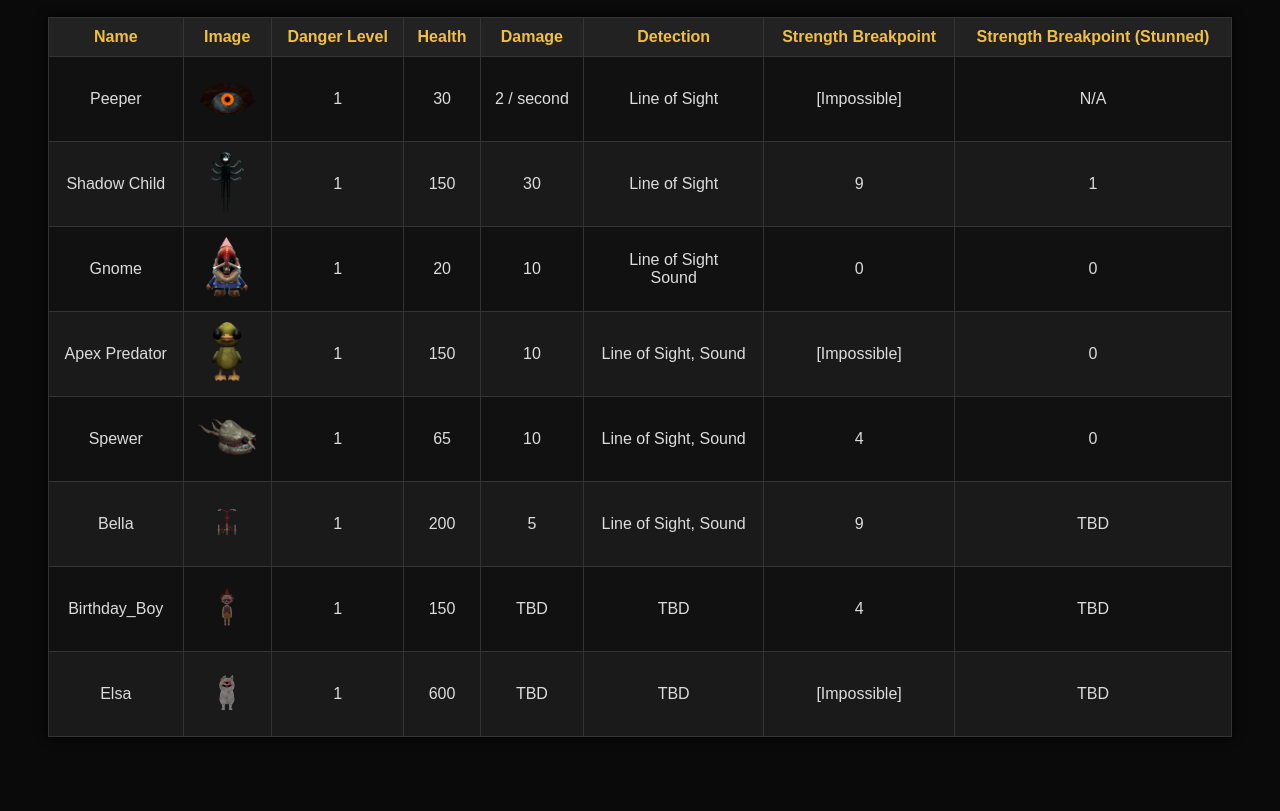
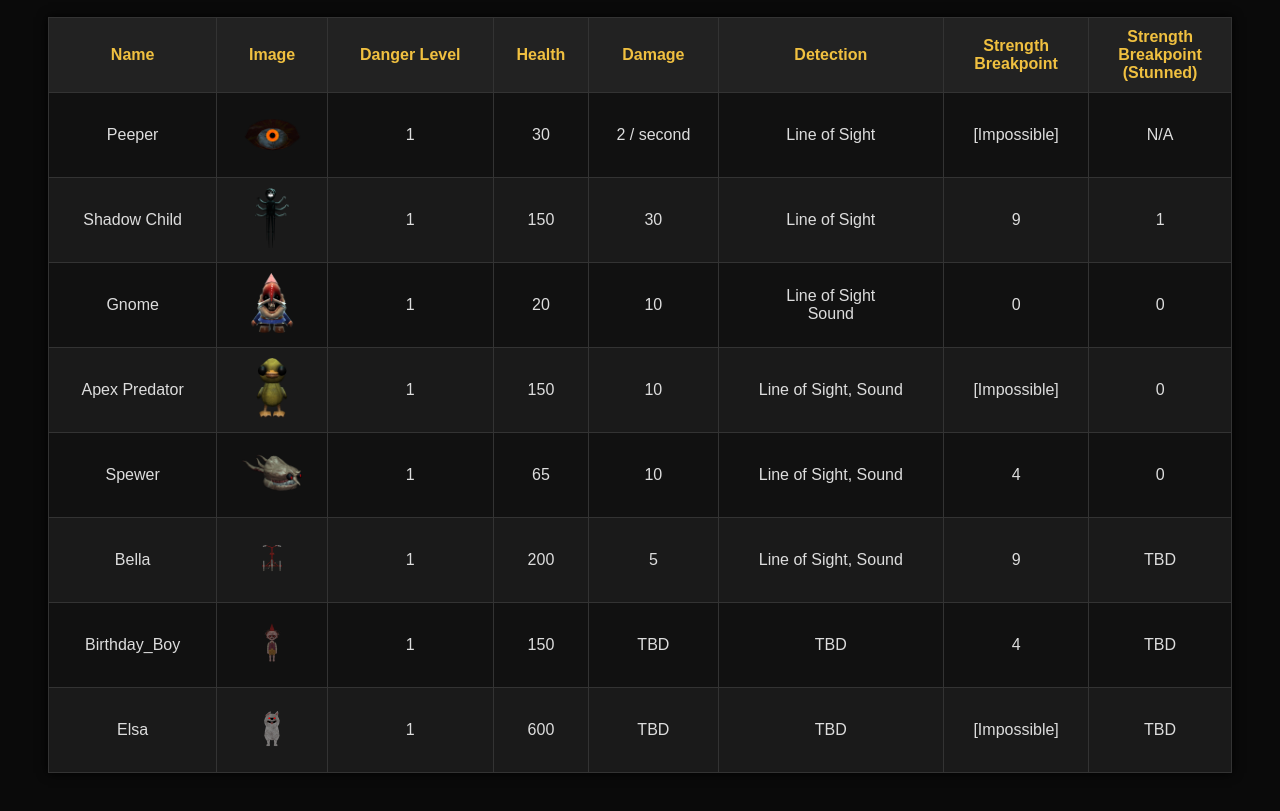
Before and after one commit to rafag508/R.E.P.O, a plain HTML site: page monsters.html in a window 1280 px wide. Shown: the part 109-920 px from the top of the page. Before the commit the page ends 894 px from the top, so only its background shows below. Drawn offline with Linux system fonts and the light colour scheme.

Commit message:
Update monsters.html

```diff
--- a/monsters.html
+++ b/monsters.html
@@ -18,8 +18,8 @@
       <th>Health</th>
       <th>Damage</th>
       <th>Detection</th>
-      <th>Strength Breakpoint</th>
-      <th>Strength Breakpoint (Stunned)</th>
+      <th>Strength <br> Breakpoint</th>
+      <th>Strength <br> Breakpoint <br> (Stunned)</th>
     </tr>
     <tr>
       <td>Peeper</td>
@@ -47,7 +47,7 @@
       <td>1</td>
       <td>20</td>
       <td>10</td>
-      <td>Line of Sight<br> Sound</td>
+      <td>Line of Sight <br> Sound</td>
       <td>0</td>
       <td>0</td>
     </tr>
```
